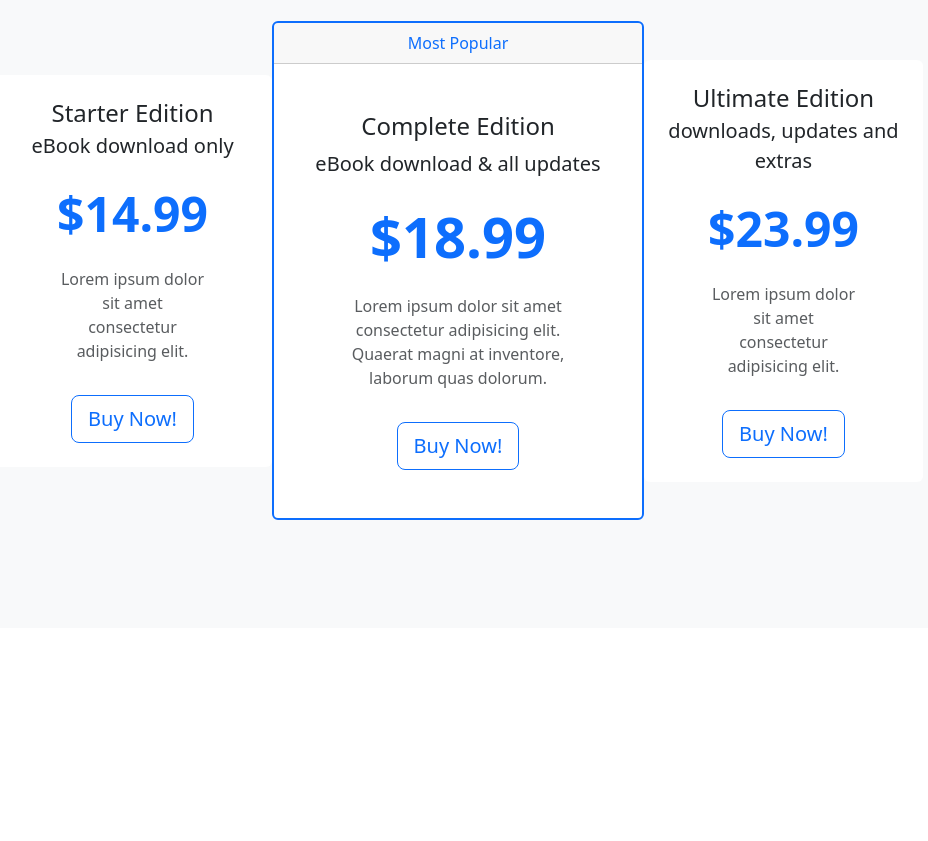
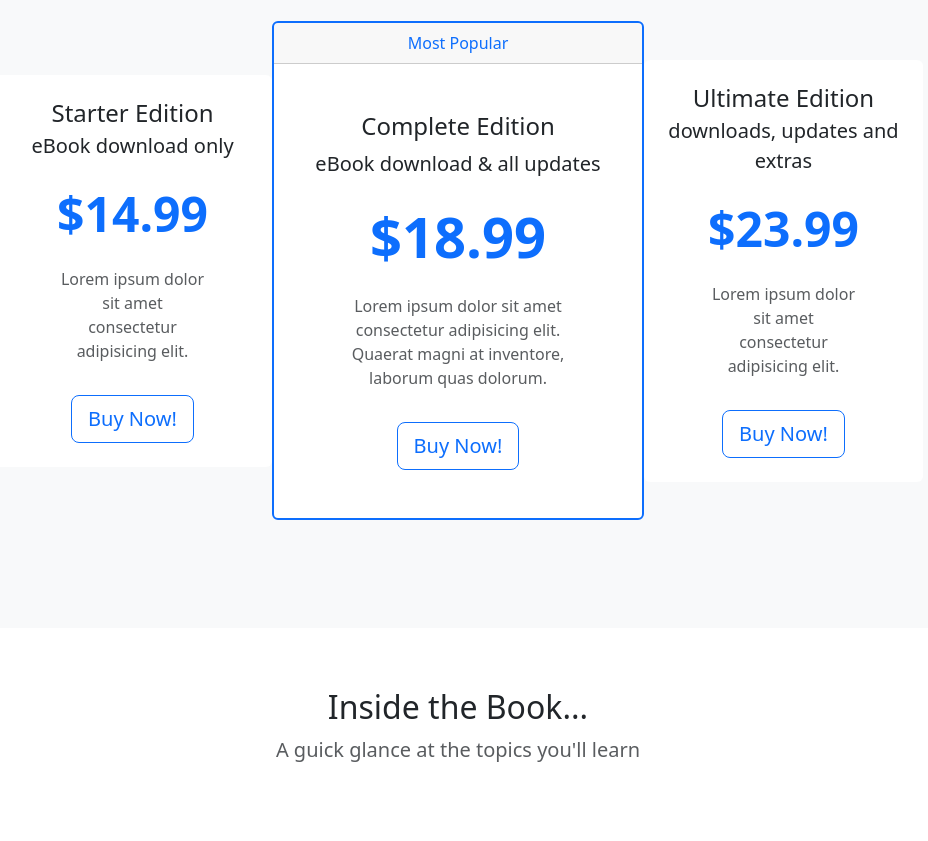
Before and after one commit to dev-satyamthakur/Book-Website, a plain HTML site: page index.html in a window 1280 px wide. Shown: the part 838-1679 px from the top of the page, without its empty margins (182-1110 px from the left). Before the commit the page ends 1466 px from the top, so only its background shows below. Drawn offline with nearby package versions, Linux system fonts and the light colour scheme.

Commit message:
Adding a topics section

```diff
--- a/index.html
+++ b/index.html
@@ -35,7 +35,7 @@
             <div class="collapse navbar-collapse justify-content-end" id="navbarNav">
                 <ul class="navbar-nav">
                     <li class="nav-item active">
-                        <a class="nav-link" href="#">Home</a>
+                        <a class="nav-link" href="#topics">About the Book</a>
                     </li>
                     <li class="nav-item">
                         <a class="nav-link" href="#">Reviews</a>
@@ -113,11 +113,20 @@
                         </div>
                     </div>
                 </div>
-
             </div>
-
         </div>
     </section>
+
+    <!-- Topics at a glance -->
+    <section id="topics">
+        <div class="container-md">
+            <div class="text-center">
+                <h2>Inside the Book...</h2>
+                <p class="lead text-muted">A guick glance at the topics you'll learn</p>
+            </div>
+        </div>
+    </section>
+
 
 </body>
 
```
